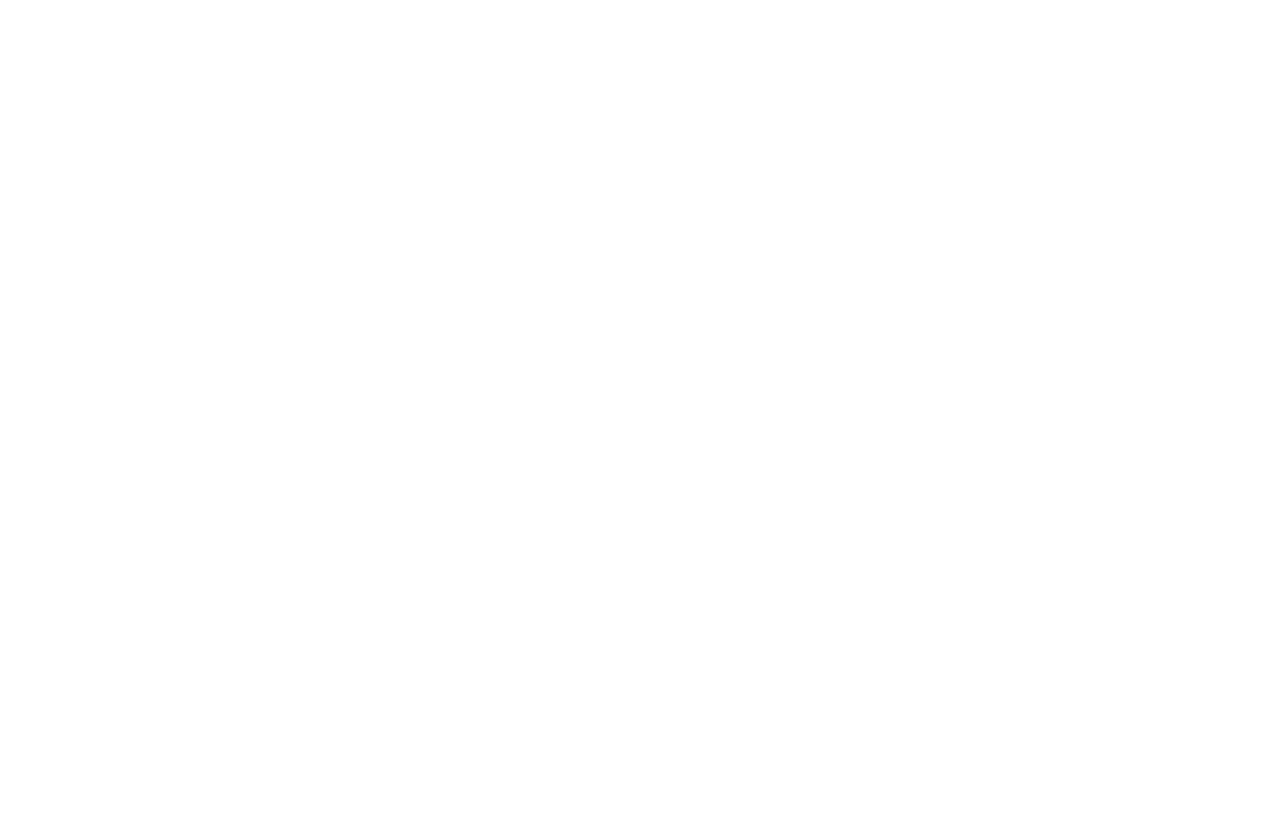
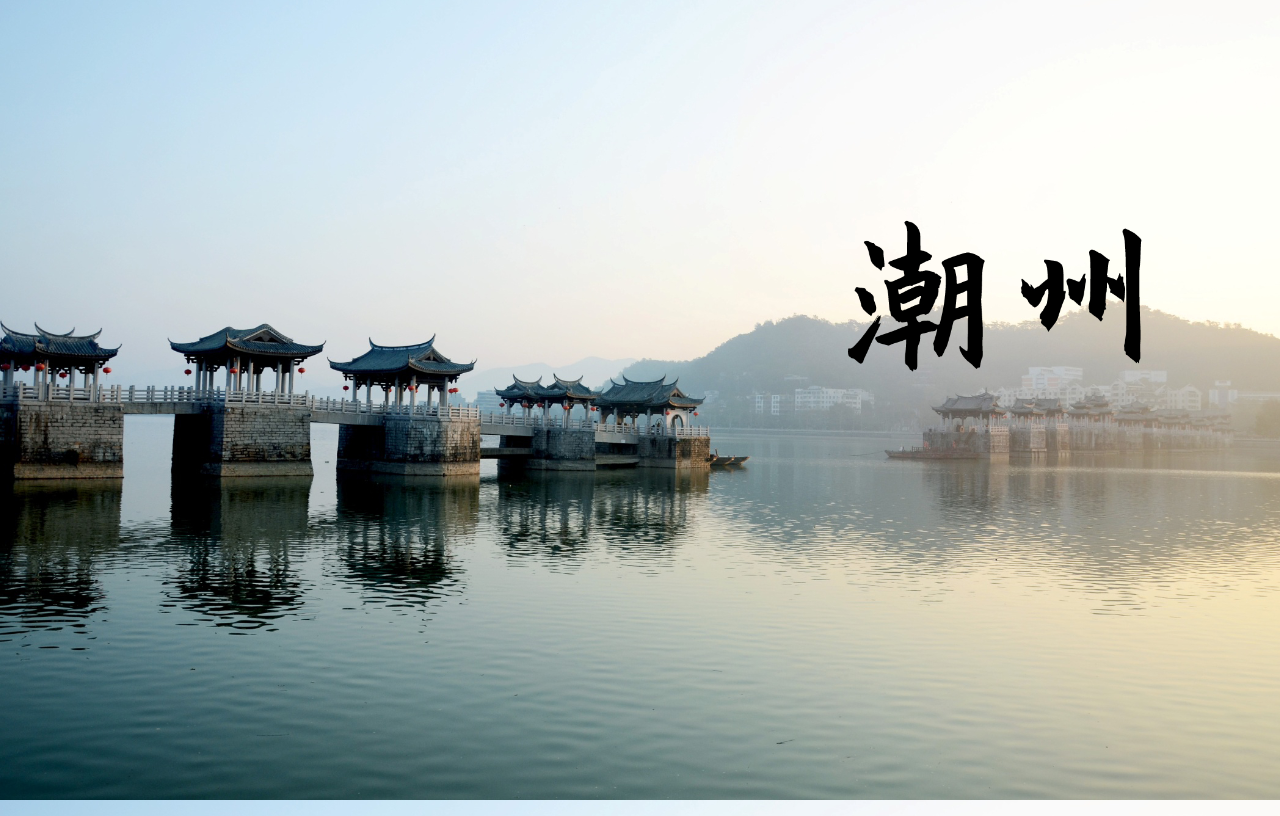
Before and after one commit to bysbol1/bysbol1.github.io, a plain HTML site: page index.html in a window 1280 px wide. Drawn offline with Linux system fonts and the light colour scheme.

Commit message:
Update style.css

```diff
--- a/style.css
+++ b/style.css
@@ -1,6 +1,6 @@
 body {
   height: 100vh;
-  background-image:url("../img/xzq.jpg");
+  background-image:url("xzq.jpg");
   background-position: center 0;
   background-repeat: no-repeat;
   background-attachment: fixed;
```
